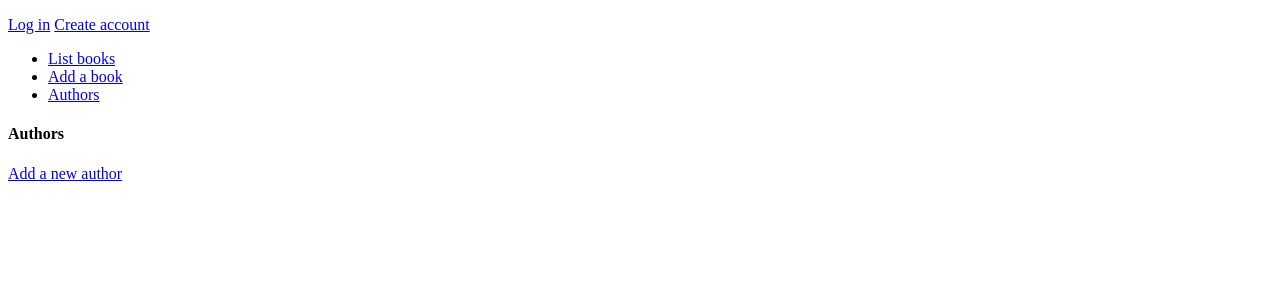
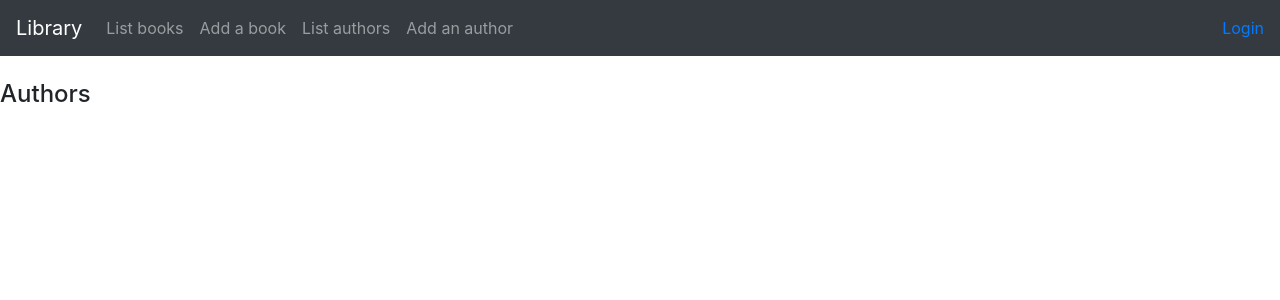
Before and after one commit to Ajhaa/Library-app, a Flask app: page /author in a window 1280 px wide. Shown: the top 300 px of the page. Run offline with Flask 2, Linux system fonts and the light colour scheme; data that the repository does not hold is empty; some libraries are stand-ins or nearby versions.

Commit message:
Fixed and repositioned layout. Added some style!

```diff
--- a/application/__init__.py
+++ b/application/__init__.py
@@ -12,6 +12,7 @@ else:
     app.config["SQLALCHEMY_ECHO"] = True
 
 db = SQLAlchemy(app)
+
 from application import views
 from application.auth import views
 from application.books import views
--- a/application/templates/author/createform.html
+++ b/application/templates/author/createform.html
@@ -1,6 +1,8 @@
 {% extends "layout.html" %}
 
 {% block body %}
+<h4>New author</h4>
+
 <form method="POST" action="{{ url_for('author_new') }}">
     <div>
         {{ form.name.label }}
--- a/application/templates/author/list.html
+++ b/application/templates/author/list.html
@@ -7,5 +7,4 @@
             <li><a href="{{ url_for('author_show', author_id=author.id) }}">{{ author }}</a></li>
         {% endfor %}
     </ul>
-    <a href="{{ url_for('author_new') }}">Add a new author</a>
 {% endblock %}
--- a/application/templates/books/new.html
+++ b/application/templates/books/new.html
@@ -1,6 +1,7 @@
 {% extends "layout.html" %}
 
 {% block body %}
+<h4>New Book</h4>
 <form method="POST" action={{ url_for('books_new') }}>
     {{ form.title.label }}
     {{ form.title}}
--- a/application/templates/layout.html
+++ b/application/templates/layout.html
@@ -2,29 +2,46 @@
 <html>
   <head>
     <meta charset="utf-8">
-    <title>Demo</title>
+    <title>Library</title>
+    <link rel="stylesheet" href="https://maxcdn.bootstrapcdn.com/bootstrap/4.0.0/css/bootstrap.min.css" integrity="sha384-Gn5384xqQ1aoWXA+058RXPxPg6fy4IWvTNh0E263XmFcJlSAwiGgFAW/dAiS6JXm" crossorigin="anonymous">
   </head>
 
   <body>
-    {% if current_user.is_authenticated %}
-    <p> logged in as {{current_user.name }}
-    <a href="{{ url_for('auth_logout') }}">Log out</a>
-    </p>
-    {% else %}
-    <p>
-      <a href="{{ url_for('auth_login') }}">Log in</a>
-      <a href="{{ url_for('auth_new') }}">Create account</a>
-    </p>
-    {% endif %}
-    <ul>
-      <li><a href="{{ url_for('books_index') }}">List books</a></li>
-      <li><a href="{{ url_for('books_form') }}">Add a book</a></li>
-      <li><a href="{{ url_for('author_list')}}">Authors</a></li>
-    </ul>
+    <nav class="navbar navbar-expand-md navbar-dark bg-dark mb-4">
+      <a class="navbar-brand" href="#">Library</a>
+      <div class="collapse navbar-collapse">
+        <ul class="navbar-nav mr-auto">
+          <li class="nav-item">
+            <a class="nav-link" href="{{ url_for('books_index') }}">List books</a>
+          </li>
+          <li class="nav-item">
+            <a class="nav-link" href="{{ url_for('books_form') }}">Add a book</a>
+          </li>
+          <li class="nav-item">
+            <a class="nav-link" href="{{ url_for('author_list')}}">List authors</a>
+          </li>
+          <li class="nav-item">
+              <a class="nav-link" href="{{ url_for('author_new')}}">Add an author</a>
+            </li>
+        </ul>
+        <div class="form-inline mt-2 mt-md-0">
+            {% if current_user.is_authenticated %}
+            <a href="{{ url_for('auth_logout') }}">Logged in as {{ current_user.name }} -- Logout</a>
+            {% else %}
+            <a href="{{ url_for('auth_login') }}">Login</a>
+            {% endif %}
+        </div>
+      </div>
+    </nav>
+
     {% block body %}
     <p>
       Page content
     </p>
     {% endblock %}
   </body>
+
+  <script src="https://code.jquery.com/jquery-3.2.1.slim.min.js" integrity="sha384-KJ3o2DKtIkvYIK3UENzmM7KCkRr/rE9/Qpg6aAZGJwFDMVNA/GpGFF93hXpG5KkN" crossorigin="anonymous"></script>
+  <script src="https://cdnjs.cloudflare.com/ajax/libs/popper.js/1.12.9/umd/popper.min.js" integrity="sha384-ApNbgh9B+Y1QKtv3Rn7W3mgPxhU9K/ScQsAP7hUibX39j7fakFPskvXusvfa0b4Q" crossorigin="anonymous"></script>
+  <script src="https://maxcdn.bootstrapcdn.com/bootstrap/4.0.0/js/bootstrap.min.js" integrity="sha384-JZR6Spejh4U02d8jOt6vLEHfe/JQGiRRSQQxSfFWpi1MquVdAyjUar5+76PVCmYl" crossorigin="anonymous"></script>
 </html>
```
Also changed, not shown: application/books/views.py (+8 -1 lines), application/templates/books/book.html (+14 -3 lines), application/templates/books/list.html (+1 -7 lines).
